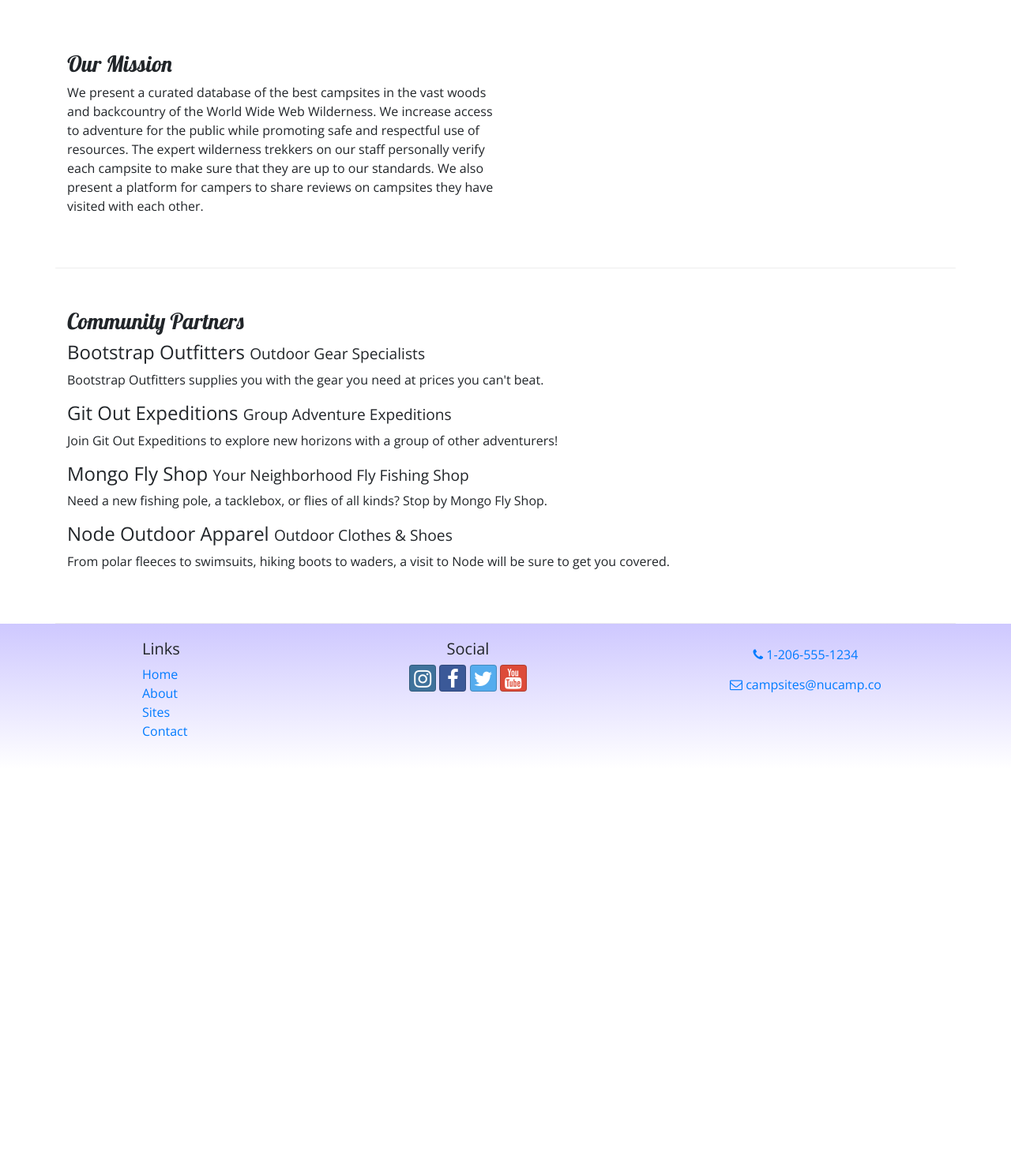
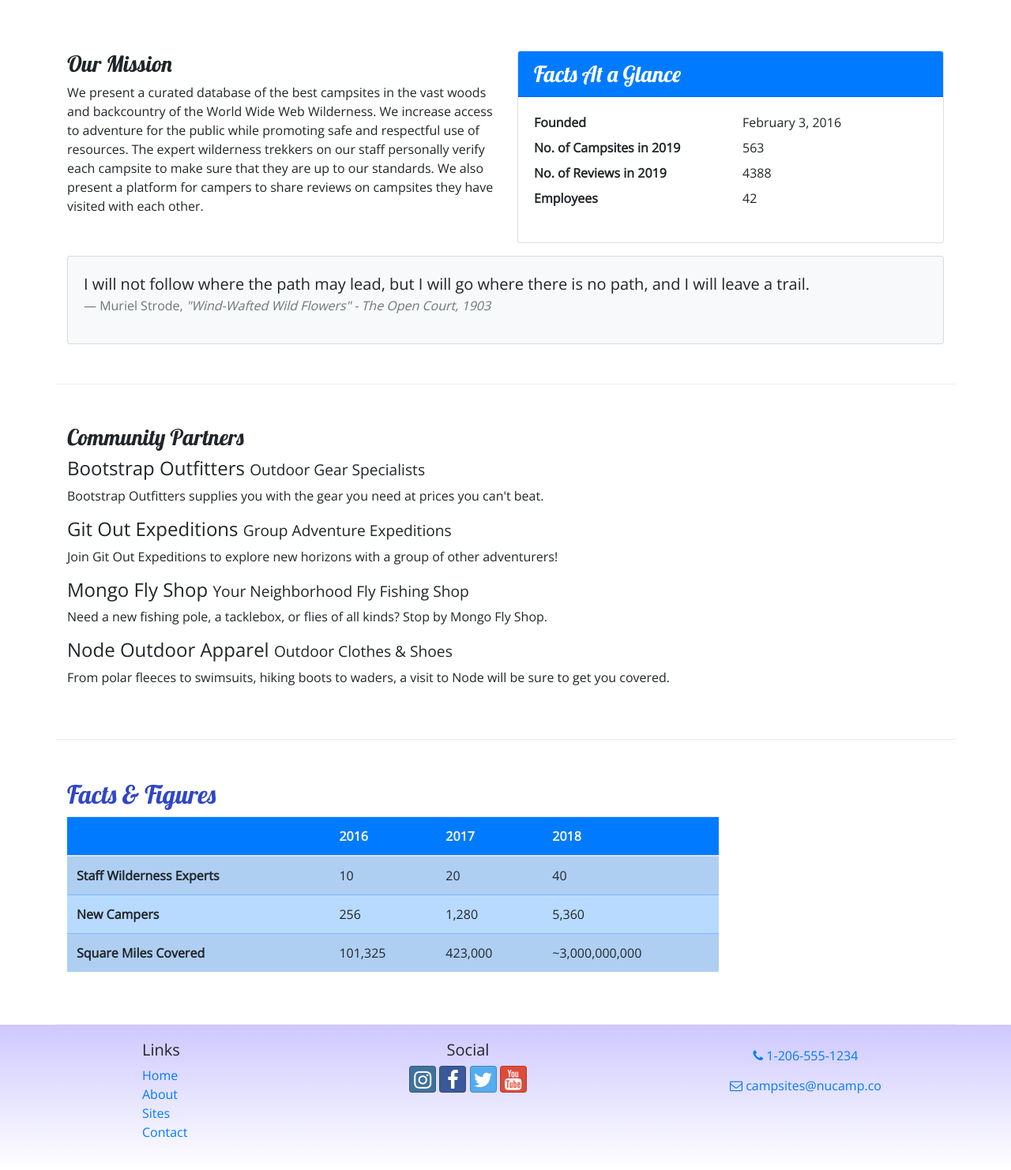
Before and after one commit to pauldunaway/nucampsite, a website: page aboutus.html in a window 1280 px wide. Shown: the part 340-1822 px from the top of the page at 79% size. Before the commit the page ends 1314 px from the top, so only its background shows below. Drawn offline with nearby package versions, Linux system fonts and the light colour scheme.

Commit message:
tables_and_cards

```diff
--- a/aboutus.html
+++ b/aboutus.html
@@ -27,20 +27,15 @@
 
 		<nav class="navbar navbar-expand-sm navbar-dark sticky-top">
 			<div class="container">
-				<button
-					class="navbar-toggler ml-auto"
-					type="button"
-					data-toggle="collapse"
-					data-target="#nucampNavbar"
-				>
+				<button class="navbar-toggler ml-auto" type="button" data-toggle="collapse" data-target="#nucampNavbar">
 					<span class="navbar-toggler-icon"></span>
 				</button>
 				<div class="collapse navbar-collapse" id="nucampNavbar">
 					<ul class="navbar-nav">
-						<li class="nav-item"> <a class="nav-link" href="index.html"> <i class="fa fa-home fa-lg"> </i> Home</a> </li>
-						<li class="nav-item active"> <a class="nav-link" href="#"> <i class="fa fa-info fa-lg"> </i> About</a> </li>
-						<li class="nav-item"> <a class="nav-link" href="#"> <i class="fa fa-list fa-lg"> </i> Sites</a> </li>
-						<li class="nav-item"> <a class="nav-link" href="contactus.html"> <i class="fa fa-address-card fa-lg"> </i> Contact</a> </li>
+						<li class="nav-item"><a class="nav-link" href="index.html"> <i class="fa fa-home fa-lg"></i> Home</a></li>
+						<li class="nav-item active"> <a class="nav-link" href="#"> <i class="fa fa-info fa-lg"></i> About</a></li>
+						<li class="nav-item"><a class="nav-link" href="#"> <i class="fa fa-list fa-lg"> </i>Sites</a></li>
+						<li class="nav-item"><a class="nav-link" href="contactus.html"><i class="fa fa-address-card fa-lg"></i> Contact</a></li>
 					</ul>
 				</div>
 			</div>
@@ -60,18 +55,39 @@
 
 			<div class="row row-content">
 				<div class="col-sm-6">
-					<h3>Our Mission</h3>
-					<p>
-						We present a curated database of the best campsites in the vast
-						woods and backcountry of the World Wide Web Wilderness. We increase
-						access to adventure for the public while promoting safe and
-						respectful use of resources. The expert wilderness trekkers on our
-						staff personally verify each campsite to make sure that they are up
-						to our standards. We also present a platform for campers to share
-						reviews on campsites they have visited with each other.
-					</p>
+						<h3>Our Mission</h3>
+						<p>We present a curated database of the best campsites in the vast woods and backcountry of the World Wide Web Wilderness. We increase access to adventure for the public while promoting safe and respectful use of resources. The expert wilderness trekkers on our staff personally verify each campsite to make sure that they are up to our standards. We also present a platform for campers to share reviews on campsites they have visited with  each other.</p>
 				</div>
-			</div>
+				<div class="col-sm-6">
+						<div class="card">
+								<h3 class="card-header bg-primary text-white">Facts At a Glance</h3>
+								<div class="card-body">
+										<dl class="row">
+												<dt class="col-6">Founded</dt>
+												<dd class="col-6">February 3, 2016</dd>
+												<dt class="col-6">No. of Campsites in 2019</dt>
+												<dd class="col-6">563</dd>
+												<dt class="col-6">No. of Reviews in 2019</dt>
+												<dd class="col-6">4388</dd>
+												<dt class="col-6">Employees</dt>
+												<dd class="col-6">42</dd>
+										</dl>
+								</div>
+						</div>
+				</div>
+				<div class="col">
+						<div class="card bg-light mt-3">
+								<blockquote class="blockquote card-body">
+										<p class="mb-0">I will not follow where the path may lead, but I will go where there is no path, and I will leave a trail.</p>
+										<footer class="blockquote-footer">Muriel Strode,
+												<cite title="Source Title">"Wind-Wafted Wild Flowers" -
+														The Open Court, 1903
+												</cite>
+										</footer>
+								</blockquote>
+				</div>
+				</div>
+		</div>
 
 			<div class="row row-content">
 				<div class="col">
@@ -102,9 +118,48 @@
 					</p>
 				</div>
 			</div>
+
+			<div class="row row-content">
+				<div class="col-sm-9">
+					<h2>Facts &amp; Figures</h2>
+					<div class="table-responsive">
+								<table class="table table-striped">
+									<thead>
+											<tr class="bg-primary text-light">
+													<th></th>
+													<th>2016</th>
+													<th>2017</th>
+													<th>2018</th>
+											</tr>
+									</thead>
+									<tbody class="table-primary">
+												<tr>
+														<th>Staff Wilderness Experts</th>
+														<td>10</td>
+														<td>20</td>
+														<td>40</td>
+												</tr>
+												<tr>
+														<th>New Campers</th>
+														<td>256</td>
+														<td>1,280</td>
+														<td>5,360</td>
+												</tr>
+												<tr>
+														<th>Square Miles Covered</th>
+														<td>101,325</td>
+														<td>423,000</td>
+														<td>~3,000,000,000</td>
+												</tr>
+										</tbody>
+								</table>
+						</div>
+				</div>
 		</div>
 
-		<footer>
+		</div>
+
+		<footer class="site-footer">
 			<div class="container">
 				<div class="row">
 					<div class="col-4 col-sm-2 offset-1">
--- a/css/styles.css
+++ b/css/styles.css
@@ -14,7 +14,7 @@ header h2 {
   color: #CEC8FF;
 }
 
-footer {
+.site-footer {
   background-image: linear-gradient(#CEC8FF, white);
   padding: 20px 0;
 }
```
Also changed, not shown: contactus.html (+1 -2 lines), index.html (+3 -2 lines).
